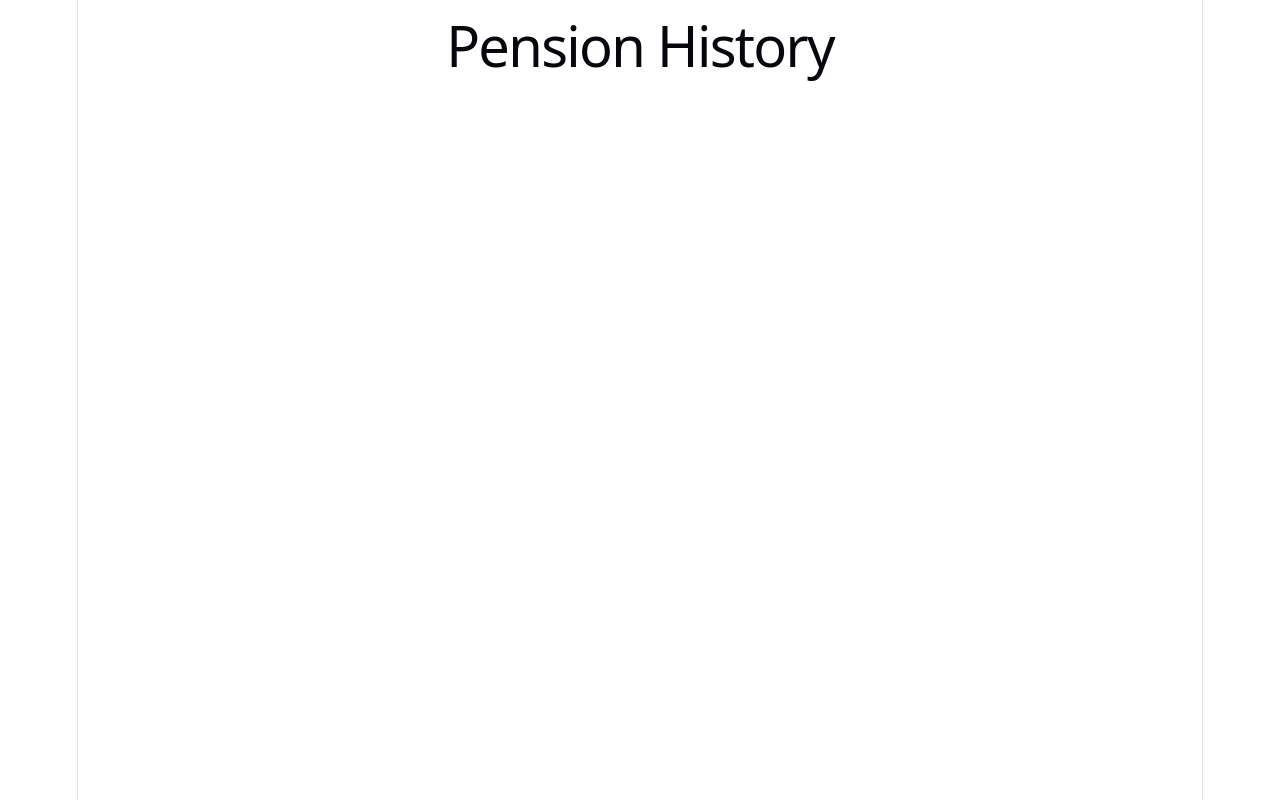
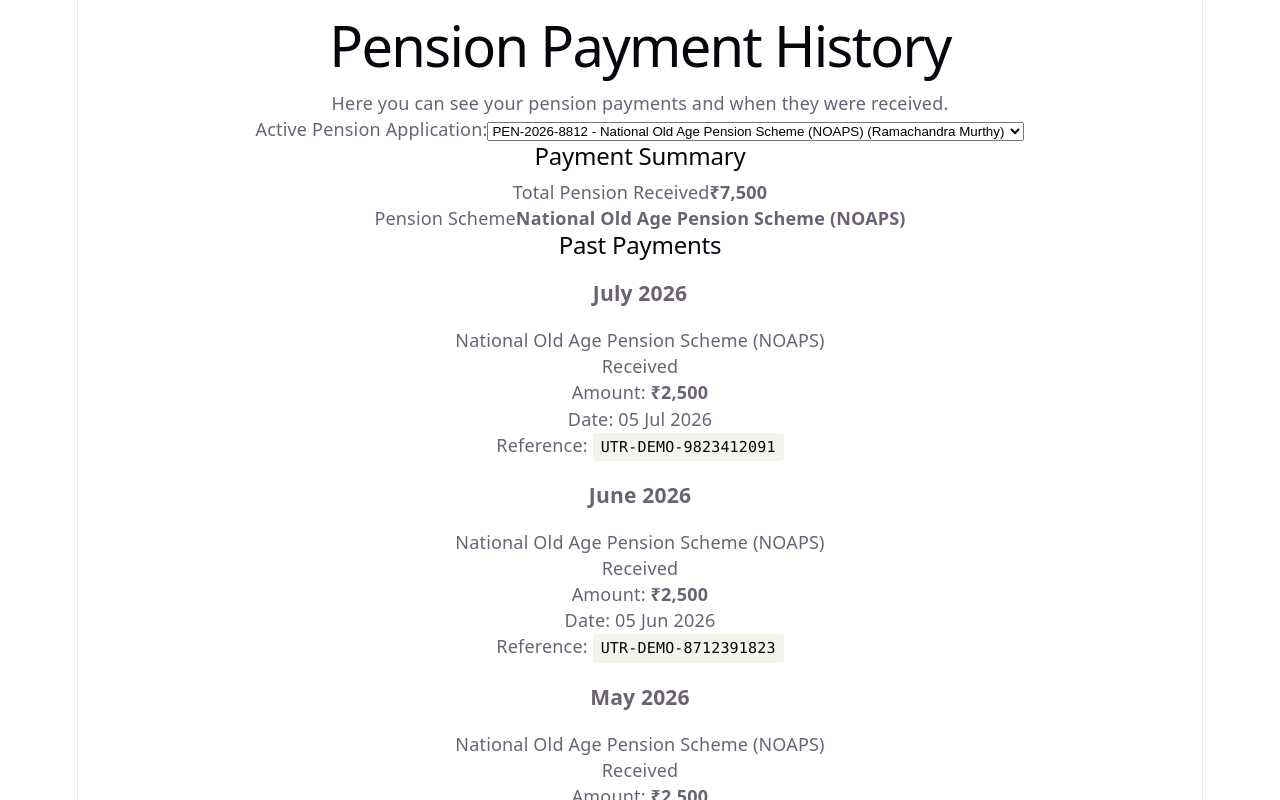
Before and after one commit to 0mkar-00/Pension_Accessibility_Platform, a React (Vite) app: page /pension-history in a window 1280 px wide. Shown: the top 800 px of the page. Built offline with nearby package versions, Linux system fonts and the light colour scheme.

Commit message:
integrated pension history feature

```diff
--- a/src/App.jsx
+++ b/src/App.jsx
@@ -9,7 +9,6 @@ import './App.css';
 import { AuthProvider } from './context/AuthProvider';
 import { PensionProvider } from './context/PensionProvider';
 import { DocumentsPage } from './features/documents';
-import { useLanguage } from './features/regional-language/useLanguage';
 
 import Welcome from './pages/Welcome/Welcome';
 import AccessibilitySetup from './pages/AccessibilitySetup/AccessibilitySetup';
@@ -20,15 +19,15 @@ import FinalReview from './pages/FinalReview/FinalReview';
 import { VerificationPage } from './features/verification';
 import { ApplicationStatusPage } from './features/application-status';
 import { NotificationsPage } from './features/notifications';
+import { PensionHistoryPage } from './features/pension-history';
 
 
 
 
-const PensionHistoryPlaceholder = () => {
-  const { translate } = useLanguage();
-  return <h1>{translate('pensionHistory')}</h1>;
-};
-
+<Route
+  path="/pension-history"
+  element={<PensionHistoryPage />}
+/>
 const NotificationsRoute = () => {
   const navigate = useNavigate();
 
@@ -82,8 +81,8 @@ function App() {
             element={<NotificationsRoute />}
             />
             <Route
-              path="/pension-history"
-              element={<PensionHistoryPlaceholder />}
+            path="/pension-history"
+            element={<PensionHistoryPage />}
             />
           </Routes>
         </BrowserRouter>
--- /dev/null
+++ b/src/features/pension-history/PensionHistoryPage.jsx
@@ -0,0 +1,131 @@
+import { useState } from 'react';
+import { useAuth } from '../../context/useAuth.js';
+import { usePension } from '../../context/usePension.js';
+import { PensionHistorySummary } from './components/PensionHistorySummary.jsx';
+import { PensionPaymentItem } from './components/PensionPaymentItem.jsx';
+import { PAYMENT_STATUS } from '../../utils/constants.js';
+
+export const PensionHistoryPage = () => {
+  const { isHelper } = useAuth();
+  const {
+    applications,
+    activeApplication,
+    selectApplication,
+    payments,
+    isLoading,
+    error,
+  } = usePension();
+
+  const [selectedAppId, setSelectedAppId] = useState(
+    activeApplication?.id || applications[0]?.id || ''
+  );
+
+  const currentApp = selectedAppId
+    ? applications.find((a) => a.id === selectedAppId) || activeApplication || applications[0] || null
+    : activeApplication || applications[0] || null;
+
+  const appPayments = currentApp
+    ? payments.filter(
+        (p) => p.applicationId === currentApp.id || p.applicantId === currentApp.applicantId
+      )
+    : [];
+
+  const totalReceived = appPayments
+    .filter((p) => p.status === PAYMENT_STATUS.SUCCESS)
+    .reduce((sum, p) => sum + (Number(p.amount) || 0), 0);
+
+  const handleApplicationChange = (e) => {
+    const appId = e.target.value;
+    setSelectedAppId(appId);
+    const found = applications.find((a) => a.id === appId);
+    if (found && selectApplication) {
+      selectApplication(found);
+    }
+  };
+
+  return (
+    <main className="pension-history-page-container" aria-labelledby="history-page-heading">
+      <header className="pension-history-header">
+        <h1 id="history-page-heading">Pension Payment History</h1>
+        <p className="page-intro">
+          Here you can see your pension payments and when they were received.
+        </p>
+
+        {isHelper && (
+          <div className="helper-mode-badge" role="status" aria-label="Assisted mode notice">
+            <strong>Assisted Mode:</strong> Viewing pension payment history on behalf of{' '}
+            {currentApp?.applicantName || 'Pensioner'} as a Trusted Helper.
+          </div>
+        )}
+      </header>
+
+      {error && (
+        <section className="history-error-banner" role="alert" aria-live="assertive">
+          <p>Notice: {error}</p>
+        </section>
+      )}
+
+      {applications.length > 1 && (
+        <section className="application-selector-section" aria-label="Select Pension Application">
+          <label htmlFor="select-history-app" className="selector-label">
+            Active Pension Application:
+          </label>
+          <select
+            id="select-history-app"
+            value={currentApp?.id || ''}
+            onChange={handleApplicationChange}
+            className="app-select-dropdown"
+          >
+            {applications.map((app) => (
+              <option key={app.id} value={app.id}>
+                {app.trackingNumber} - {app.schemeName} ({app.applicantName})
+              </option>
+            ))}
+          </select>
+        </section>
+      )}
+
+      {isLoading && !currentApp && (
+        <div className="history-loading-state" role="status" aria-live="polite">
+          <p>Loading your pension payment history...</p>
+        </div>
+      )}
+
+      {!isLoading && !currentApp && (
+        <section className="history-empty-state" aria-label="No application found">
+          <h2>No Pension Record Found</h2>
+          <p>You currently do not have an active pension application record.</p>
+        </section>
+      )}
+
+      {currentApp && (
+        <div className="history-content-wrapper">
+          <PensionHistorySummary
+            totalReceived={totalReceived}
+            schemeName={currentApp.schemeName || ''}
+          />
+
+          <section className="payment-records-section" aria-label="Transaction Records">
+            <h2 className="records-section-title">Past Payments</h2>
+
+            {appPayments.length === 0 ? (
+              <div className="no-payments-message" role="note">
+                <p>No payments have been received yet for this application.</p>
+              </div>
+            ) : (
+              <div className="payment-records-list">
+                {appPayments.map((payment) => (
+                  <PensionPaymentItem
+                    key={payment.id}
+                    payment={payment}
+                    schemeName={currentApp.schemeName || ''}
+                  />
+                ))}
+              </div>
+            )}
+          </section>
+        </div>
+      )}
+    </main>
+  );
+};
--- /dev/null
+++ b/src/features/pension-history/components/PensionHistorySummary.jsx
@@ -0,0 +1,23 @@
+import { formatCurrency } from '../../../utils/formatters.js';
+
+export const PensionHistorySummary = ({ totalReceived = 0, schemeName = '' }) => {
+  return (
+    <section className="pension-history-summary" aria-label="Payment Summary Overview">
+      <h2 className="summary-section-title">Payment Summary</h2>
+
+      <div className="summary-cards-grid">
+        <div className="summary-card total-received-card">
+          <span className="summary-card-label">Total Pension Received</span>
+          <strong className="summary-card-value">{formatCurrency(totalReceived)}</strong>
+        </div>
+
+        {schemeName && (
+          <div className="summary-card scheme-card">
+            <span className="summary-card-label">Pension Scheme</span>
+            <strong className="summary-card-value">{schemeName}</strong>
+          </div>
+        )}
+      </div>
+    </section>
+  );
+};
--- /dev/null
+++ b/src/features/pension-history/components/PensionPaymentItem.jsx
@@ -0,0 +1,40 @@
+import { PensionPaymentStatus } from './PensionPaymentStatus.jsx';
+import { formatCurrency, formatDate } from '../../../utils/formatters.js';
+
+export const PensionPaymentItem = ({ payment, schemeName = '' }) => {
+  const { id, periodMonth, disbursalDate, amount, status, referenceNumber } = payment;
+
+  return (
+    <article className="payment-record-card" aria-labelledby={`payment-title-${id}`}>
+      <header className="payment-card-header">
+        <div>
+          <h3 id={`payment-title-${id}`} className="payment-period">
+            {periodMonth}
+          </h3>
+          {schemeName && <p className="payment-scheme-name">{schemeName}</p>}
+        </div>
+
+        <PensionPaymentStatus status={status} />
+      </header>
+
+      <div className="payment-card-body">
+        <p className="payment-amount-row">
+          <span className="label">Amount:</span> <strong>{formatCurrency(amount)}</strong>
+        </p>
+
+        {disbursalDate && (
+          <p className="payment-date-row">
+            <span className="label">Date:</span>{' '}
+            <time dateTime={disbursalDate}>{formatDate(disbursalDate)}</time>
+          </p>
+        )}
+
+        {referenceNumber && (
+          <p className="payment-ref-row">
+            <span className="label">Reference:</span> <code>{referenceNumber}</code>
+          </p>
+        )}
+      </div>
+    </article>
+  );
+};
--- /dev/null
+++ b/src/features/pension-history/components/PensionPaymentStatus.jsx
@@ -0,0 +1,30 @@
+import { PAYMENT_STATUS } from '../../../utils/constants.js';
+
+const STATUS_CONFIG = {
+  [PAYMENT_STATUS.SUCCESS]: {
+    label: 'Received',
+    badgeClass: 'payment-status-success',
+  },
+  [PAYMENT_STATUS.PROCESSING]: {
+    label: 'Processing',
+    badgeClass: 'payment-status-processing',
+  },
+  [PAYMENT_STATUS.FAILED]: {
+    label: 'Failed',
+    badgeClass: 'payment-status-failed',
+  },
+};
+
+export const PensionPaymentStatus = ({ status, className = '' }) => {
+  const current = STATUS_CONFIG[status] || STATUS_CONFIG[PAYMENT_STATUS.SUCCESS];
+
+  return (
+    <span
+      className={`payment-status-badge ${current.badgeClass} ${className}`.trim()}
+      role="status"
+      aria-label={`Payment status: ${current.label}`}
+    >
+      {current.label}
+    </span>
+  );
+};
--- /dev/null
+++ b/src/features/pension-history/index.js
@@ -0,0 +1,4 @@
+export { PensionHistoryPage } from './PensionHistoryPage.jsx';
+export { PensionHistorySummary } from './components/PensionHistorySummary.jsx';
+export { PensionPaymentItem } from './components/PensionPaymentItem.jsx';
+export { PensionPaymentStatus } from './components/PensionPaymentStatus.jsx';
```
